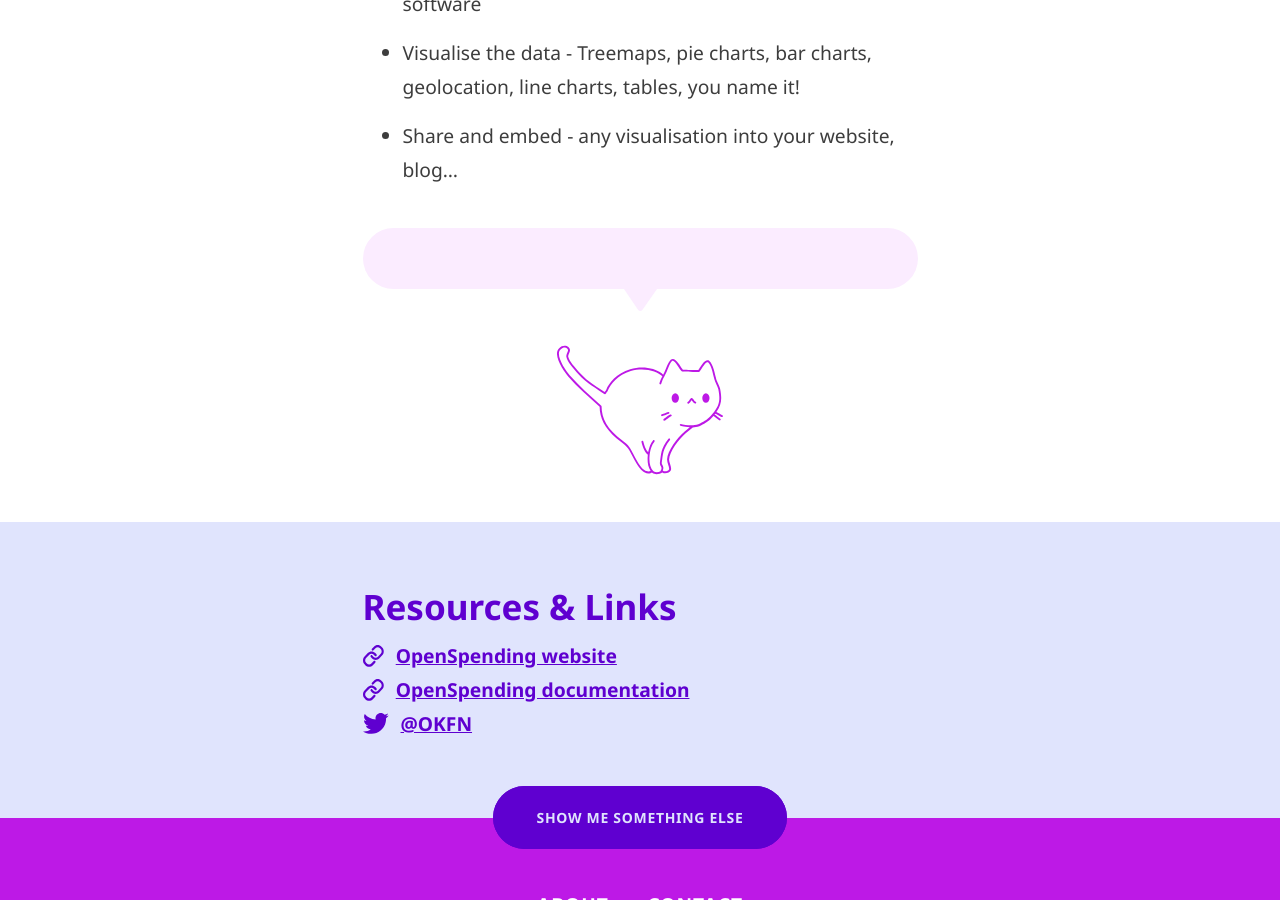
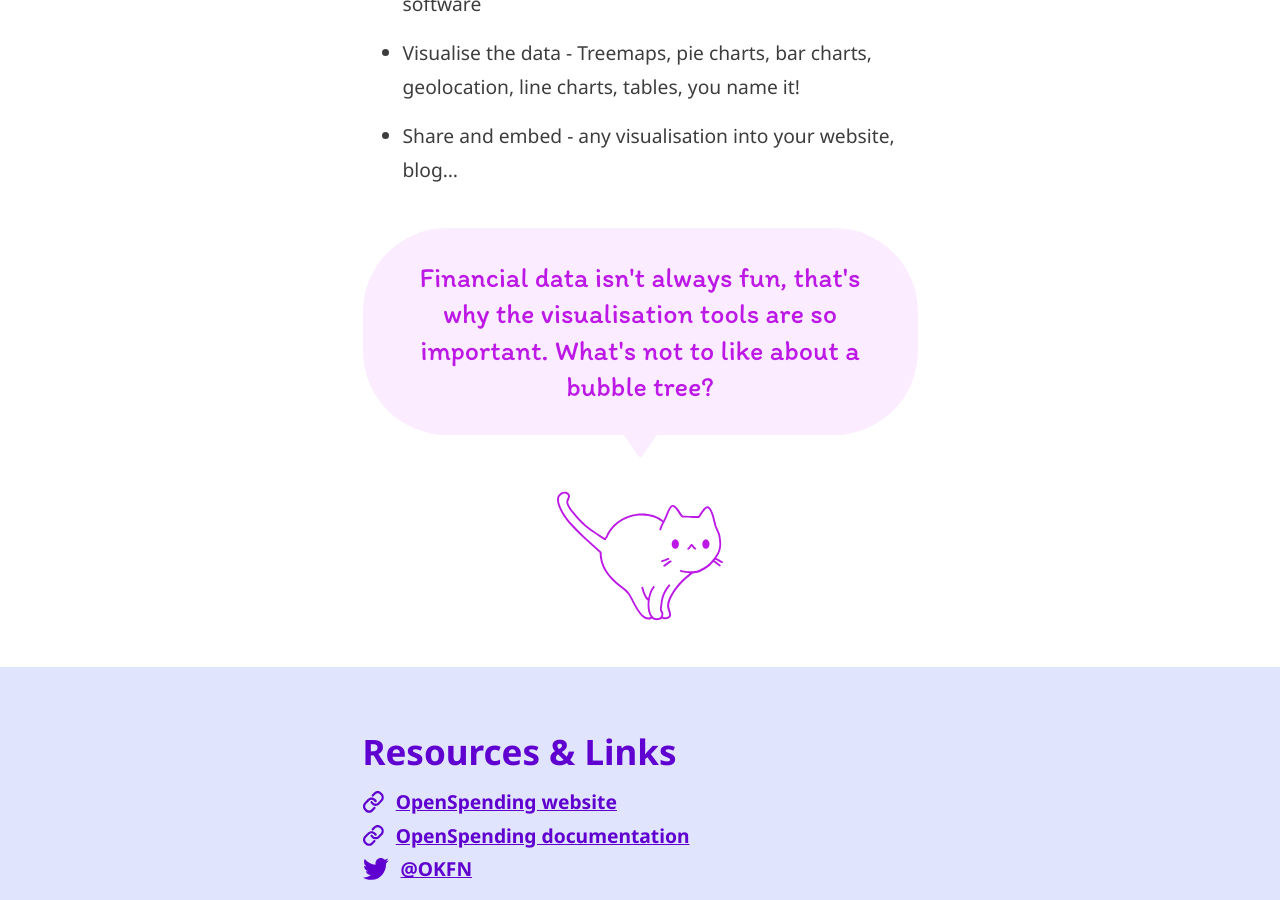
Before and after one commit to digidemlab/democat, a Jekyll site: the page built from _posts/2016-11-28-openspending.md, in a window 1280 px wide and 900 px high, scrolled down 1562 px. Built offline with Jekyll 4.4.1, drawn with Linux system fonts in a browser that asks for light colours.

Commit message:
Updated Openspending

```diff
--- a/_posts/2016-11-28-openspending.md
+++ b/_posts/2016-11-28-openspending.md
@@ -13,7 +13,8 @@
 preparations: Web login. Prepare data in a CSV format.
 difficulty: Medium. Easy if you're an Accountant.
 democat: toes
-democatsays:
+democatsays: Financial data isn't always fun, that's why the visualisation tools are
+  so important.  What's not to like about a bubble tree?
 quote:
 source:
 website: http://next.openspending.org/
```
